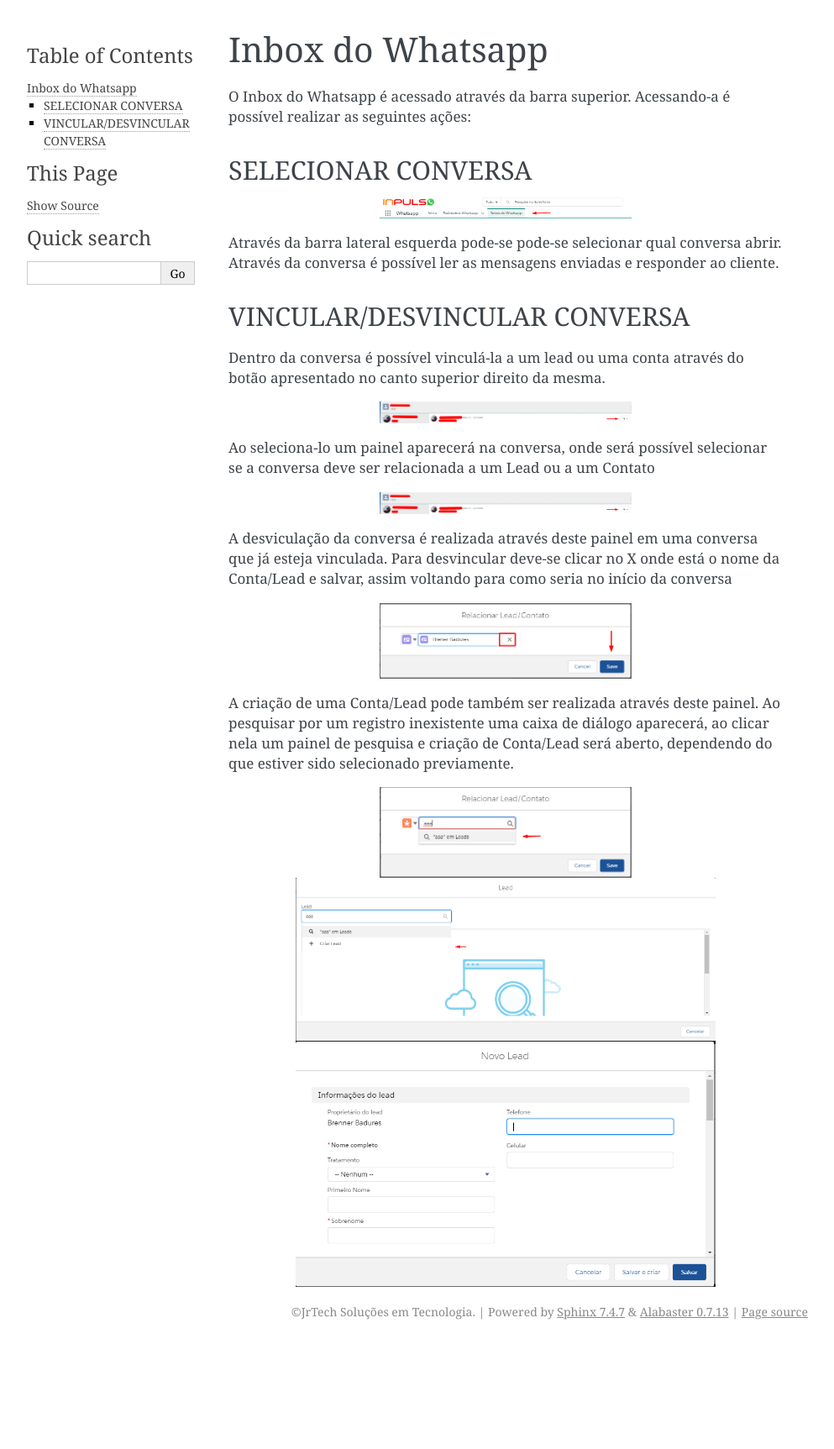
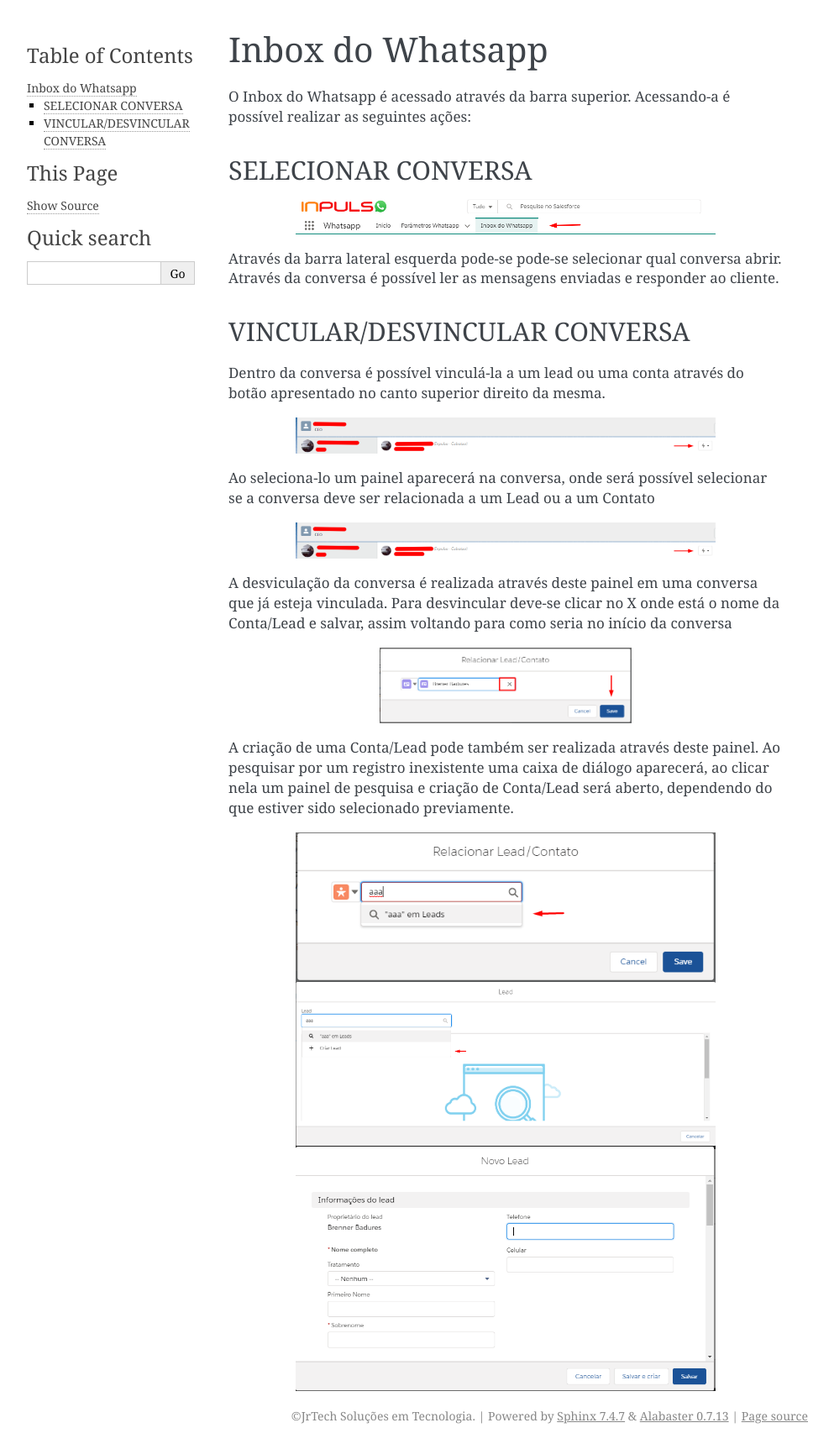
Before and after one commit to patricklucca/Whatsapp_Teste, a Sphinx documentation site: the page built from docs/Inbox_do_Whatsapp.rst, in a window 1280 px wide. Shown: the whole page at 84% size, without its empty margins (148-1141 px from the left). Built offline with Sphinx 7.4.7, drawn with Linux system fonts in a browser that asks for light colours; pages that are not in the unit, such as notebooks, are missing from menus; before the commit the page ends 1601 px from its top, so only the background shows below that.

Commit message:
Update Inbox_do_Whatsapp.rst

```diff
--- a/docs/Inbox_do_Whatsapp.rst
+++ b/docs/Inbox_do_Whatsapp.rst
@@ -8,7 +8,7 @@ SELECIONAR CONVERSA
 -----------------------
 
 .. image:: Inbox1.png
-    :width: 300px
+    :width: 500px
     :alt: Solidity logo
     :align: center
 
@@ -20,14 +20,14 @@ VINCULAR/DESVINCULAR CONVERSA
 Dentro da conversa é possível vinculá-la a um lead ou uma conta através do botão apresentado no canto superior direito da mesma.
 
 .. image:: Inbox2.png
-    :width: 300px
+    :width: 500px
     :alt: Solidity logo
     :align: center
 
 Ao seleciona-lo um painel aparecerá na conversa, onde será possível selecionar se a conversa deve ser relacionada a um Lead ou a um Contato
 
 .. image:: Inbox2.png
-    :width: 300px
+    :width: 500px
     :alt: Solidity logo
     :align: center
 
@@ -41,7 +41,7 @@ A desviculação da conversa é realizada através deste painel em uma conversa
 A criação de uma Conta/Lead pode também ser realizada através deste painel. Ao pesquisar por um registro inexistente uma caixa de diálogo aparecerá, ao clicar nela um painel de pesquisa e criação de Conta/Lead será aberto, dependendo do que estiver sido selecionado previamente.
 
 .. image:: Inbox6.png
-    :width: 300px
+    :width: 500px
     :alt: Solidity logo
     :align: center
 
```
